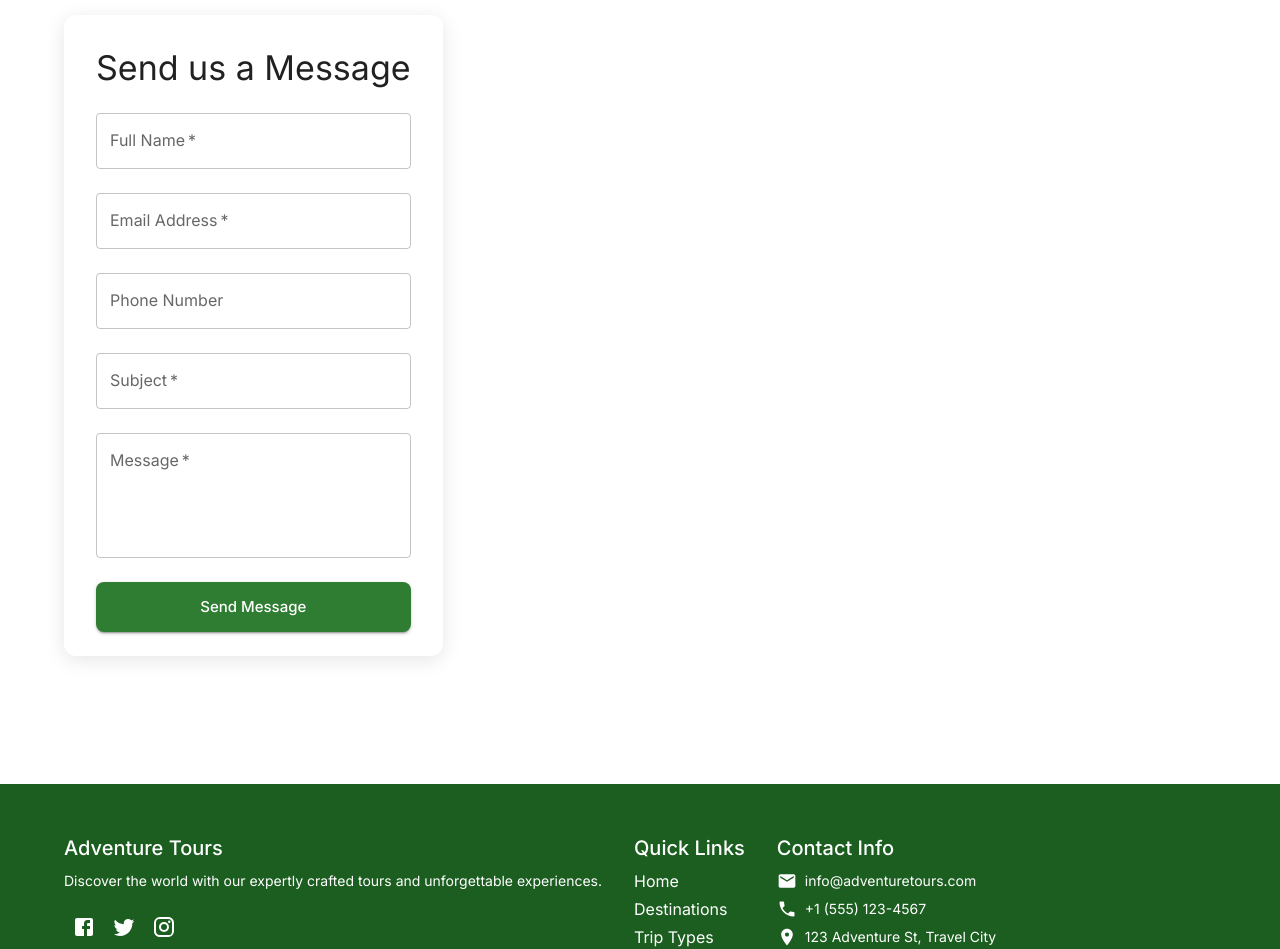
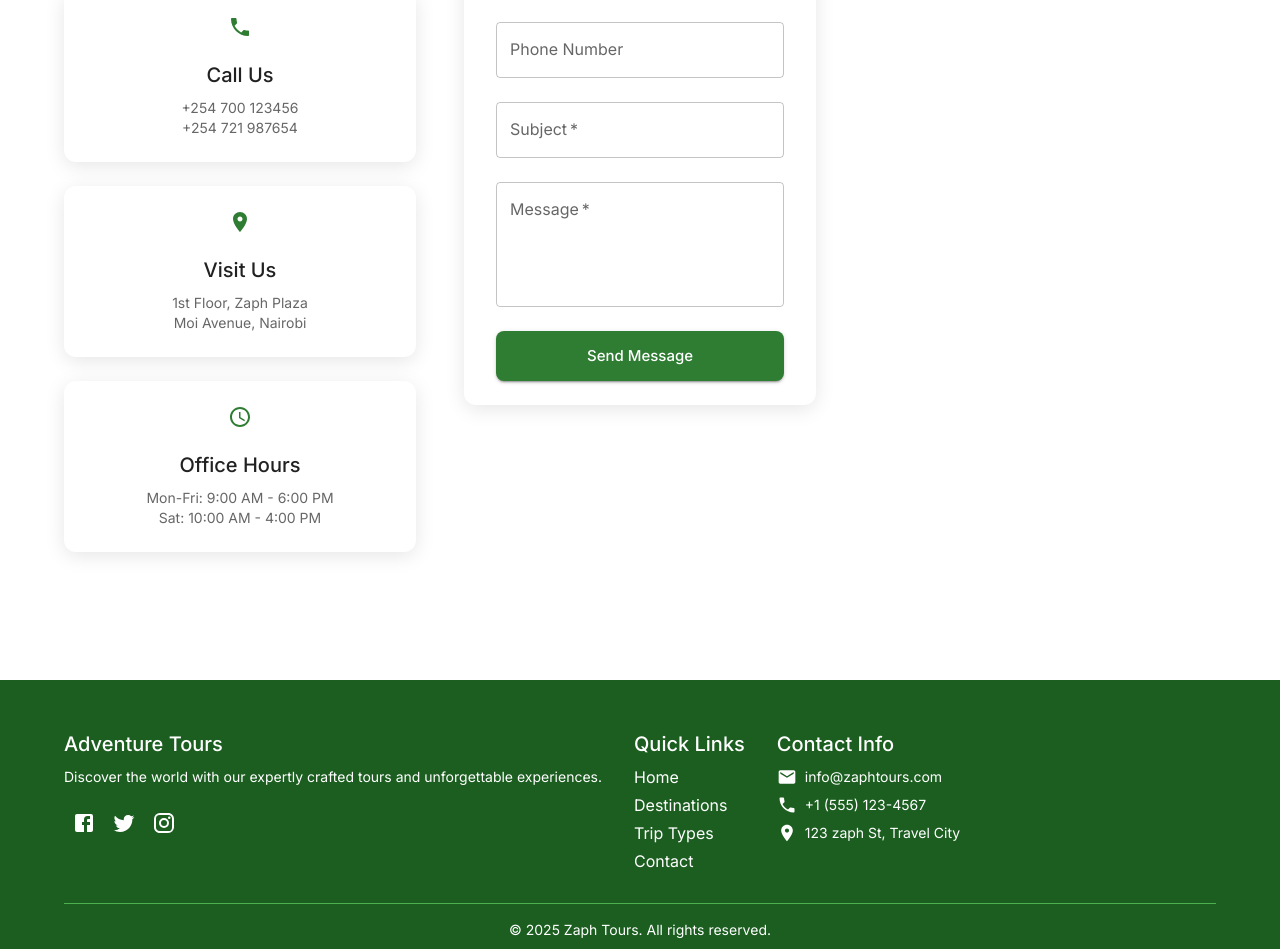
Before and after one commit to arman-develops/mui-zaph-tours, a React (Vite) app: page /contact in a window 1280 px wide. Shown: the part 584-1533 px from the top of the page. Built offline with nearby package versions, Linux system fonts and the light colour scheme.

Commit message:
Fixed breakpoint bugs in the trip types page and contact page

```diff
--- a/src/layout/Footer.tsx
+++ b/src/layout/Footer.tsx
@@ -15,7 +15,7 @@ export function Footer() {
     >
       <Container maxWidth="lg">
         <Grid container spacing={4}>
-          <Grid item xs={12} md={4}>
+          <Grid>
             <Typography variant="h6" gutterBottom>
               Adventure Tours
             </Typography>
@@ -34,7 +34,7 @@ export function Footer() {
               </IconButton>
             </Box>
           </Grid>
-          <Grid item xs={12} md={4}>
+          <Grid >
             <Typography variant="h6" gutterBottom>
               Quick Links
             </Typography>
@@ -53,13 +53,13 @@ export function Footer() {
               </Link>
             </Box>
           </Grid>
-          <Grid item xs={12} md={4}>
+          <Grid>
             <Typography variant="h6" gutterBottom>
               Contact Info
             </Typography>
             <Box sx={{ display: "flex", alignItems: "center", mb: 1 }}>
               <Email sx={{ mr: 1, fontSize: 20 }} />
-              <Typography variant="body2">info@adventuretours.com</Typography>
+              <Typography variant="body2">info@zaphtours.com</Typography>
             </Box>
             <Box sx={{ display: "flex", alignItems: "center", mb: 1 }}>
               <Phone sx={{ mr: 1, fontSize: 20 }} />
@@ -67,7 +67,7 @@ export function Footer() {
             </Box>
             <Box sx={{ display: "flex", alignItems: "center" }}>
               <LocationOn sx={{ mr: 1, fontSize: 20 }} />
-              <Typography variant="body2">123 Adventure St, Travel City</Typography>
+              <Typography variant="body2">123 zaph St, Travel City</Typography>
             </Box>
           </Grid>
         </Grid>
--- a/src/pages/ContactPage.tsx
+++ b/src/pages/ContactPage.tsx
@@ -1,28 +1,40 @@
 import type React from "react"
 import { useState } from "react"
-import { Box, Container, Typography, Grid, Card, CardContent, TextField, Button, Stack } from "@mui/material"
+import {
+  Box,
+  Container,
+  Typography,
+  Grid,
+  Card,
+  CardContent,
+  TextField,
+  Button,
+  Stack,
+  ImageList,
+  ImageListItem,
+} from "@mui/material"
 import { Email, Phone, LocationOn, AccessTime } from "@mui/icons-material"
 
 const contactInfo = [
   {
     icon: <Email />,
     title: "Email Us",
-    details: ["info@adventuretours.com", "bookings@adventuretours.com"],
+    details: ["info@zaph.tours", "bookings@zaph.tours"],
   },
   {
     icon: <Phone />,
     title: "Call Us",
-    details: ["+1 (555) 123-4567", "+1 (555) 987-6543"],
+    details: ["+254 700 123456", "+254 721 987654"],
   },
   {
     icon: <LocationOn />,
     title: "Visit Us",
-    details: ["123 Adventure Street", "Travel City, TC 12345"],
+    details: ["1st Floor, Zaph Plaza", "Moi Avenue, Nairobi"],
   },
   {
     icon: <AccessTime />,
     title: "Office Hours",
-    details: ["Mon-Fri: 9:00 AM - 6:00 PM", "Sat-Sun: 10:00 AM - 4:00 PM"],
+    details: ["Mon-Fri: 9:00 AM - 6:00 PM", "Sat: 10:00 AM - 4:00 PM"],
   },
 ]
 
@@ -68,13 +80,13 @@ export default function ContactPage() {
         </Box>
 
         <Grid container spacing={6}>
-          <Grid item xs={12} md={6}>
+          <Grid size={{ xs: 12, md: 4 }}>
             <Typography variant="h4" gutterBottom sx={{ mb: 4 }}>
               Get In Touch
             </Typography>
             <Grid container spacing={3}>
               {contactInfo.map((info, index) => (
-                <Grid item xs={12} sm={6} key={index}>
+                <Grid key={index} size={{ xs: 12 }}>
                   <Card sx={{ height: "100%" }}>
                     <CardContent sx={{ textAlign: "center", p: 3 }}>
                       <Box sx={{ color: "primary.main", mb: 2 }}>{info.icon}</Box>
@@ -92,8 +104,7 @@ export default function ContactPage() {
               ))}
             </Grid>
           </Grid>
-
-          <Grid item xs={12} md={6}>
+          <Grid size={{ xs: 12, md: 4 }}>
             <Card>
               <CardContent sx={{ p: 4 }}>
                 <Typography variant="h4" gutterBottom sx={{ mb: 3 }}>
--- a/src/pages/TripTypesPage.tsx
+++ b/src/pages/TripTypesPage.tsx
@@ -10,6 +10,8 @@ import {
   Chip,
   Stack,
   Divider,
+  ImageList,
+  ImageListItem,
 } from "@mui/material";
 import {
   Hiking,
@@ -121,40 +123,39 @@ export default function TripTypesPage() {
             color="text.secondary"
             sx={{ maxWidth: 600, mx: "auto" }}
           >
-            Choose from our diverse range of travel experiences, each designed
-            to cater to different interests and adventure levels.
+            Choose your experience from our wide range of trip types.
           </Typography>
         </Box>
         <Grid container spacing={4}>
-          {tripTypes.map((tripType, index) => (
+          {tripTypes.map((trip, index) => (
             <Grid key={index} size={{ xs: 12, sm: 6, md: 4 }}>
               <Card sx={{ height: "100%", display: "flex", flexDirection: "column" }}>
                 <CardMedia
                   component="img"
                   height="200"
-                  image={tripType.image}
-                  alt={tripType.title}
+                  image={trip.image}
+                  alt={trip.title}
                 />
-                <CardContent sx={{ flexGrow: 1, display: "flex", flexDirection: "column" }}>
+                <CardContent sx={{ flexGrow: 1 }}>
                   <Box sx={{ display: "flex", alignItems: "center", mb: 2 }}>
-                    <Box sx={{ color: "primary.main", mr: 1 }}>{tripType.icon}</Box>
-                    <Typography variant="h5">{tripType.title}</Typography>
+                    <Box sx={{ color: "primary.main", mr: 1 }}>{trip.icon}</Box>
+                    <Typography variant="h5">{trip.title}</Typography>
                   </Box>
                   <Typography variant="body2" color="text.secondary" sx={{ mb: 2 }}>
-                    {tripType.description}
+                    {trip.description}
                   </Typography>
                   <Stack direction="row" spacing={1} sx={{ mb: 1 }}>
-                    <Chip label={tripType.duration} size="small" />
+                    <Chip label={trip.duration} size="small" />
                     <Chip
-                      label={tripType.difficulty}
+                      label={trip.difficulty}
                       size="small"
-                      color={getDifficultyColor(tripType.difficulty) as any}
+                      color={getDifficultyColor(trip.difficulty) as any}
                     />
                   </Stack>
                   <Divider sx={{ my: 2 }} />
                   <Typography variant="subtitle2">Includes:</Typography>
                   <Box sx={{ mb: 2 }}>
-                    {tripType.features.map((feature, i) => (
+                    {trip.features.map((feature, i) => (
                       <Typography key={i} variant="body2" color="text.secondary">
                         • {feature}
                       </Typography>
@@ -164,9 +165,26 @@ export default function TripTypesPage() {
                     Pricing:
                   </Typography>
                   <Typography variant="body2" color="text.secondary" sx={{ mb: 2 }}>
-                    {tripType.price}
+                    {trip.price}
                   </Typography>
-                  <Button variant="contained" fullWidth sx={{ mt: "auto" }}>
+
+                  <Typography variant="subtitle2" sx={{ mb: 1 }}>
+                    Gallery:
+                  </Typography>
+                  <ImageList cols={3} gap={8} sx={{ mb: 2 }}>
+                    {trip.gallery.map((img, i) => (
+                      <ImageListItem key={i}>
+                        <img
+                          src={img}
+                          alt={`${trip.title} ${i + 1}`}
+                          loading="lazy"
+                          style={{ borderRadius: 4 }}
+                        />
+                      </ImageListItem>
+                    ))}
+                  </ImageList>
+
+                  <Button variant="contained" fullWidth>
                     Learn More
                   </Button>
                 </CardContent>
```
